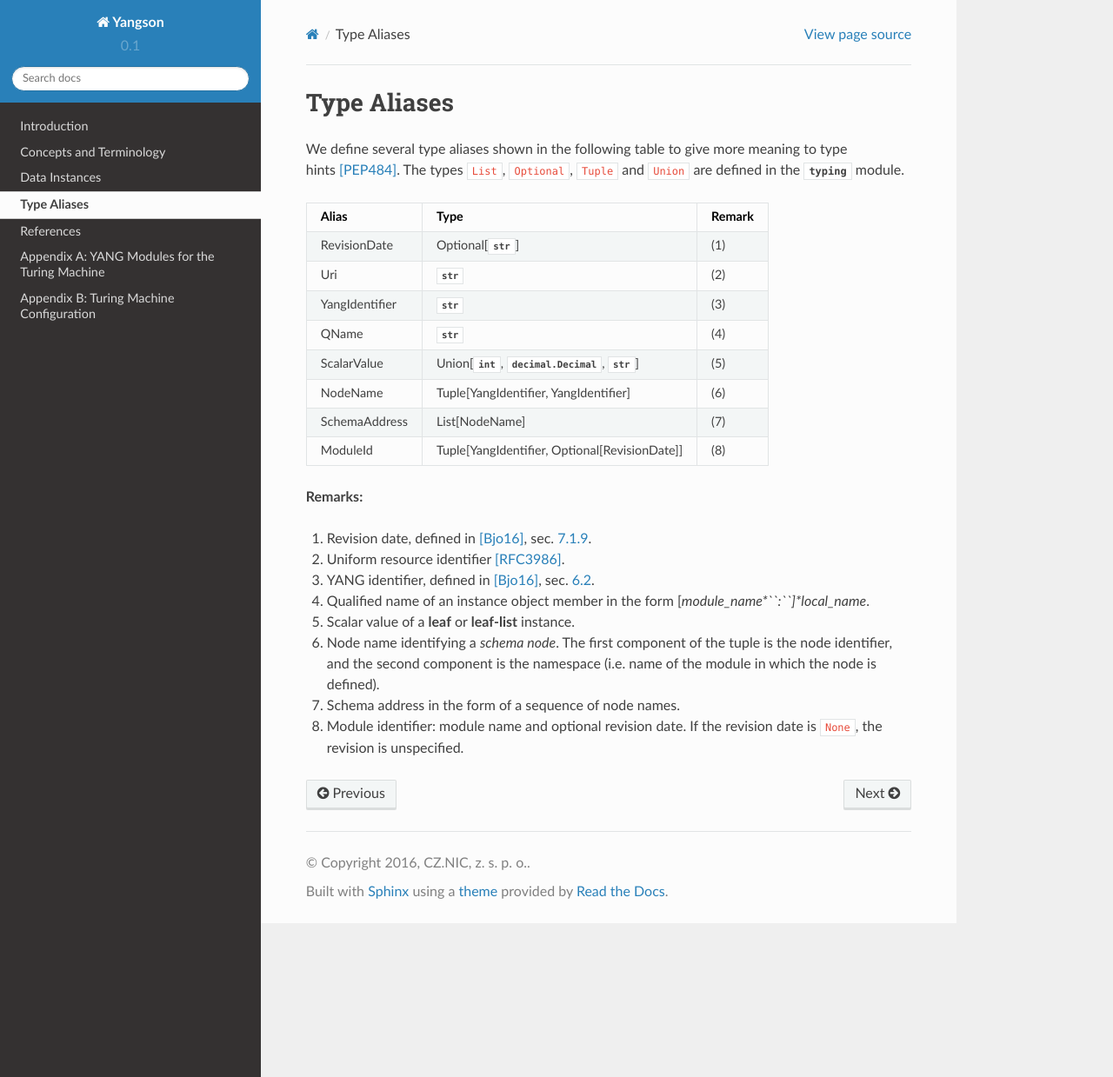
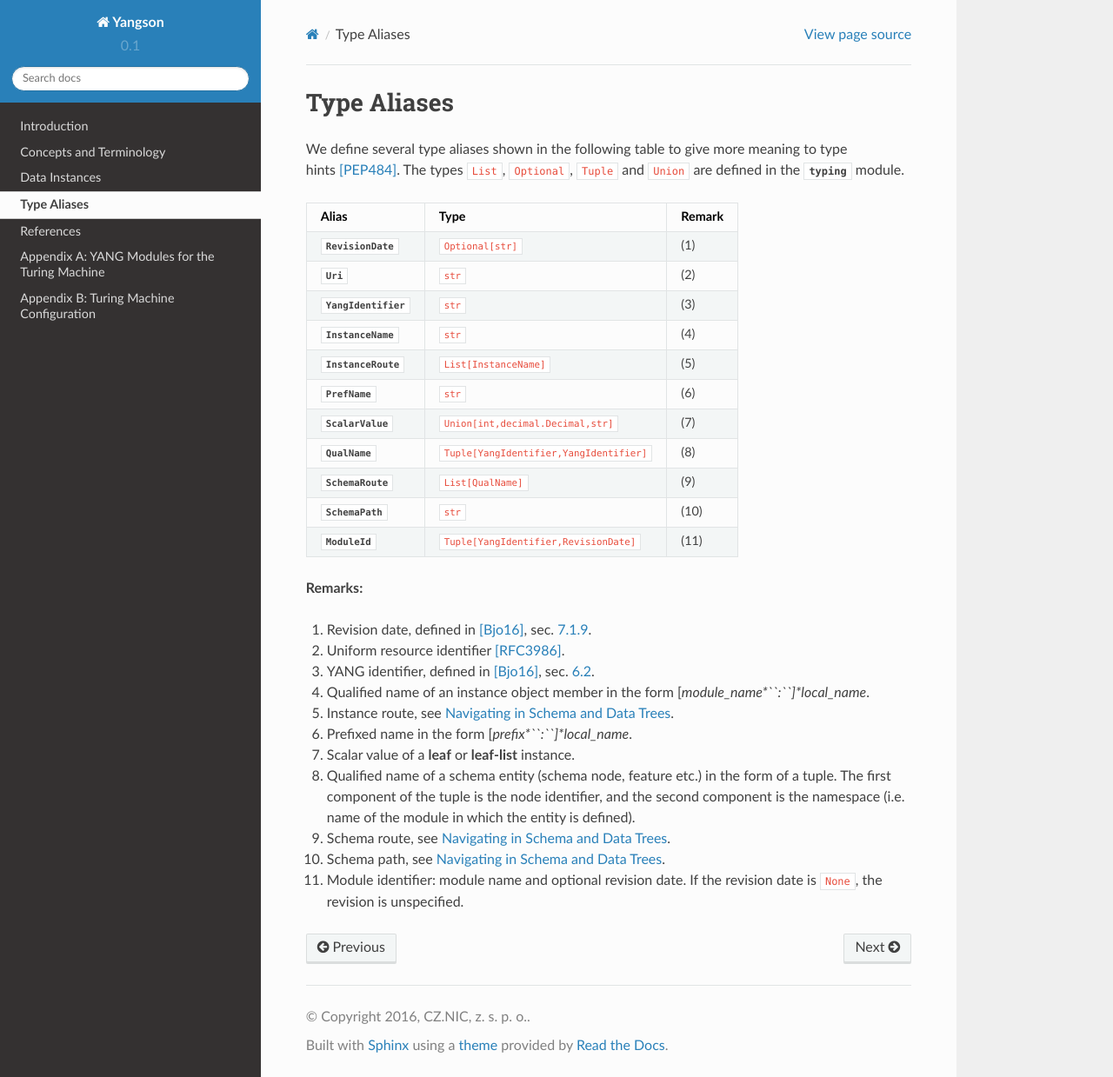
Before and after one commit to CZ-NIC/yangson, a Sphinx documentation site: the page built from docs/typealiases.rst, in a window 1280 px wide and 1239 px high. Shown: the whole window at 87% size. Built offline with Sphinx 7.4.7 and the Read the Docs theme 2.0.0, drawn with Linux system fonts in a browser that asks for light colours.

```diff
--- a/docs/typealiases.rst
+++ b/docs/typealiases.rst
@@ -3,7 +3,7 @@ Type Aliases
 ============
 
 .. module:: yangson.typealiases
-   :synopsis: Type aliases
+   :synopsis: Type aliases.
 .. moduleauthor:: Ladislav Lhotka <lhotka@nic.cz>
 
 We define several type aliases shown in the following table to give
@@ -11,51 +11,60 @@ more meaning to type hints [PEP484]_. The types ``List``,
 ``Optional``, ``Tuple`` and ``Union`` are defined in the :mod:`typing`
 module.
 
-+--------------+-------------------------+------+
-|Alias         |Type                     |Remark|
-+==============+=========================+======+
-|RevisionDate  |Optional[:class:`str`]   | \(1) |
-+--------------+-------------------------+------+
-|Uri           |:class:`str`             | \(2) |
-+--------------+-------------------------+------+
-|YangIdentifier|:class:`str`             | \(3) |
-+--------------+-------------------------+------+
-|QName         |:class:`str`             | \(4) |
-+--------------+-------------------------+------+
-|ScalarValue   |Union[:class:`int`,      | \(5) |
-|              |:class:`decimal.Decimal`,|      |
-|              |:class:`str`]            |      |
-+--------------+-------------------------+------+
-|NodeName      |Tuple[YangIdentifier,    | \(6) |
-|              |YangIdentifier]          |      |
-+--------------+-------------------------+------+
-|SchemaAddress |List[NodeName]           | \(7) |
-+--------------+-------------------------+------+
-|ModuleId      |Tuple[YangIdentifier,    | \(8) |
-|              |Optional[RevisionDate]]  |      |
-+--------------+-------------------------+------+
++-----------------------+----------------------------------------+------+
+|Alias                  |Type                                    |Remark|
++=======================+========================================+======+
+|:const:`RevisionDate`  |``Optional[str]``                       | \(1) |
++-----------------------+----------------------------------------+------+
+|:const:`Uri`           |``str``                                 | \(2) |
++-----------------------+----------------------------------------+------+
+|:const:`YangIdentifier`|``str``                                 | \(3) |
++-----------------------+----------------------------------------+------+
+|:const:`InstanceName`  |``str``                                 | \(4) |
++-----------------------+----------------------------------------+------+
+|:const:`InstanceRoute` |``List[InstanceName]``                  | \(5) |
++-----------------------+----------------------------------------+------+
+|:const:`PrefName`      |``str``                                 | \(6) |
++-----------------------+----------------------------------------+------+
+|:const:`ScalarValue`   |``Union[int,decimal.Decimal,str]``      | \(7) |
++-----------------------+----------------------------------------+------+
+|:const:`QualName`      |``Tuple[YangIdentifier,YangIdentifier]``| \(8) |
++-----------------------+----------------------------------------+------+
+|:const:`SchemaRoute`   |``List[QualName]``                      | \(9) |
++-----------------------+----------------------------------------+------+
+|:const:`SchemaPath`    |``str``                                 | \(10)|
++-----------------------+----------------------------------------+------+
+|:const:`ModuleId`      |``Tuple[YangIdentifier,RevisionDate]``  | \(11)|
++-----------------------+----------------------------------------+------+
 
 
 **Remarks:**
 
-1. Revision date, defined in [Bjo16]_, sec. `7.1.9`_.
+#. Revision date, defined in [Bjo16]_, sec. `7.1.9`_.
 
-2. Uniform resource identifier [RFC3986]_.
+#. Uniform resource identifier [RFC3986]_.
 
-3. YANG identifier, defined in [Bjo16]_, sec. `6.2`_.
+#. YANG identifier, defined in [Bjo16]_, sec. `6.2`_.
 
-4. Qualified name of an instance object member in the form
+#. Qualified name of an instance object member in the form
    [*module_name*``:``]*local_name*.
 
-5. Scalar value of a **leaf** or **leaf-list** instance.
+#. Instance route, see :ref:`sec-paths`.
 
-6. Node name identifying a *schema node*. The first component of the
-   tuple is the node identifier, and the second component is the
-   namespace (i.e. name of the module in which the node is defined).
+#. Prefixed name in the form [*prefix*``:``]*local_name*.
 
-7. Schema address in the form of a sequence of node names.
+#. Scalar value of a **leaf** or **leaf-list** instance.
 
-8. Module identifier: module name and optional revision date. If the
+#. Qualified name of a schema entity (schema node, feature etc.) in
+   the form of a tuple. The first component of the tuple is the node
+   identifier, and the second component is the namespace (i.e. name of
+   the module in which the entity is defined).
+
+#. Schema route, see :ref:`sec-paths`.
+
+#. Schema path, see :ref:`sec-paths`.
+
+#. Module identifier: module name and optional revision date. If the
    revision date is ``None``, the revision is unspecified.
 
 .. _7.1.9: https://tools.ietf.org/html/draft-ietf-netmod-rfc6020bis-11#section-7.1.9
```
Also changed, not shown: docs/instances.rst (+6 -5 lines), 1 other file.
